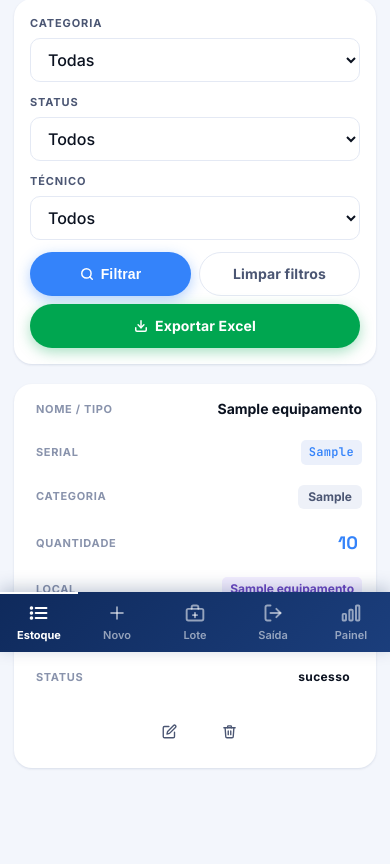
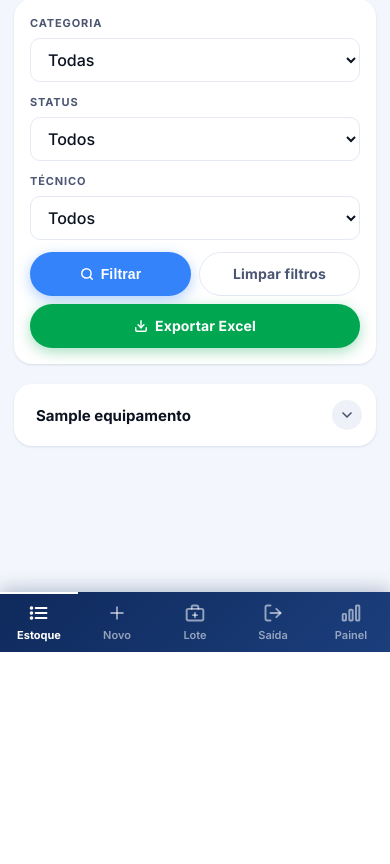
Before and after one commit to vitto2/estoque-gerenciador, a Flask app: page /equipamentos/ in a window 390 px wide. Shown: the part 192-1056 px from the top of the page. After the commit the page ends 844 px from the top, so only its background shows below. Run offline with Flask 3, Linux system fonts and the light colour scheme; tables that the repository leaves empty hold one stand-in row (values such as "Sample post").

Commit message:
Cards da listagem mobile ficam compactos por padrão (expandem ao tocar)
Cada equipamento agora aparece só como uma linha (nome + seta) na
listagem mobile, em vez do cartão inteiro sempre aberto com todos os
campos. Toca na seta pra expandir e ver serial, categoria, quantidade,
local, técnico, status e as ações de editar/excluir; toca de novo pra
recolher. A faixa de cor por status (borda esquerda) continua visível
mesmo com o card recolhido, então ainda dá pra escanear a lista pela
cor sem precisar expandir nada.

- Célula "Nome/Tipo" ganha um botão de seta (só visível no mobile) que
  alterna a classe "expandido" na linha via JS
- Demais células (exceto Ticket Jira e Registrado em, que já ficavam
  ocultas) recebem a classe "detalhe-mobile": escondidas por padrão,
  mostradas apenas quando a linha está expandida
- Nenhuma mudança no desktop — a tabela completa continua igual, a
  seta não aparece fora do breakpoint mobile

Testado: estado colapsado por padrão, expansão isolada por linha (as
outras continuam recolhidas), seta gira ao expandir/recolher, zero
setas visíveis em viewport desktop, suíte de regressão completa
(cadastro, edição, exclusão com senha, painel) revalidada.

Co-Authored-By: Claude Sonnet 4.6 <noreply@anthropic.com>
Claude-Session: https://claude.ai/code/session_01MuMM1ogfEvd7K1ZwwraziY

```diff
--- a/static/css/style.css
+++ b/static/css/style.css
@@ -552,6 +552,9 @@ input:focus {
 .acoes a:hover       { background: var(--ml-blue-light);  color: var(--ml-blue); text-decoration: none; }
 .acoes button:hover  { background: var(--ml-red-light);   color: var(--ml-red); }
 .form-excluir { display: inline; margin: 0; }
+
+/* Seta de expandir/recolher é só um recurso do cartão mobile */
+.btn-expandir-mobile { display: none; }
 
 /* ── EMPTY STATE ─────────────────────────────────────────────────────────── */
 .estado-vazio {
@@ -1300,6 +1303,43 @@ button:focus-visible,
         flex-shrink: 0;
     }
     .tabela-estoque td.col-mobile-oculta { display: none; }
+
+    /* Cartão compacto por padrão: só nome + seta. Detalhes (serial,
+       categoria, quantidade, local, técnico, status, ações) ficam
+       escondidos até o toque expandir a linha — evita que a lista fique
+       gigante quando há muitos equipamentos cadastrados. */
+    .tabela-estoque td.detalhe-mobile { display: none; }
+    .tabela-estoque tbody tr.expandido td.detalhe-mobile { display: flex; }
+
+    .tabela-estoque td.td-resumo-mobile {
+        border-bottom: none;
+        padding: 12px 0;
+    }
+    .tabela-estoque td.td-resumo-mobile::before { content: none; }
+    .tabela-estoque tbody tr.expandido td.td-resumo-mobile {
+        border-bottom: 1px solid #F2F2F2;
+    }
+    .tabela-estoque td.td-resumo-mobile .item-nome { font-size: 15px; }
+
+    .btn-expandir-mobile {
+        display: flex;
+        background: var(--neutral-bg);
+        border: none;
+        border-radius: 50%;
+        width: 30px;
+        height: 30px;
+        align-items: center;
+        justify-content: center;
+        color: var(--text-secondary);
+        flex-shrink: 0;
+        cursor: pointer;
+        padding: 0;
+        transition: background var(--transition), transform var(--transition);
+    }
+    .btn-expandir-mobile:active { transform: scale(0.92); }
+    .seta-expandir { transition: transform 0.2s ease; }
+    .tabela-estoque tbody tr.expandido .seta-expandir { transform: rotate(180deg); }
+
     .tabela-estoque td.col-acoes-mobile {
         justify-content: center;
         gap: 20px;
--- a/templates/listagem.html
+++ b/templates/listagem.html
@@ -81,8 +81,15 @@
         <tbody>
             {% for item in itens %}
             <tr data-status="{{ item.status_slug }}">
-                <td data-label="Nome / Tipo"><span class="item-nome">{{ item.nome }}</span></td>
-                <td data-label="Serial">
+                <td data-label="Nome / Tipo" class="td-resumo-mobile">
+                    <span class="item-nome">{{ item.nome }}</span>
+                    <button type="button" class="btn-expandir-mobile" onclick="alternarDetalhesEquipamento(this)" aria-label="Ver detalhes">
+                        <svg class="seta-expandir" width="16" height="16" viewBox="0 0 24 24" fill="none" stroke="currentColor" stroke-width="2.5" stroke-linecap="round" stroke-linejoin="round">
+                            <polyline points="6 9 12 15 18 9"/>
+                        </svg>
+                    </button>
+                </td>
+                <td data-label="Serial" class="detalhe-mobile">
                     {% if item.serial %}
                         <span class="item-serial">{{ item.serial }}</span>
                     {% else %}
@@ -96,21 +103,21 @@
                         <span class="item-sem-serial">—</span>
                     {% endif %}
                 </td>
-                <td data-label="Categoria"><span class="item-categoria">{{ item.categoria }}</span></td>
-                <td data-label="Quantidade"><span class="item-qtd">{{ item.quantidade }}</span></td>
+                <td data-label="Categoria" class="detalhe-mobile"><span class="item-categoria">{{ item.categoria }}</span></td>
+                <td data-label="Quantidade" class="detalhe-mobile"><span class="item-qtd">{{ item.quantidade }}</span></td>
                 <td data-label="Registrado em" class="col-mobile-oculta"><span class="item-data">{{ item.data_registro.strftime('%d/%m/%Y %H:%M') }}</span></td>
-                <td data-label="Local">
+                <td data-label="Local" class="detalhe-mobile">
                     {% if item.local_armazenamento %}
                         <span class="item-local">{{ item.local_armazenamento }}</span>
                     {% else %}
                         <span class="item-sem-serial">—</span>
                     {% endif %}
                 </td>
-                <td data-label="Técnico"><span class="item-tecnico">{{ item.tecnico_responsavel }}</span></td>
-                <td data-label="Status">
+                <td data-label="Técnico" class="detalhe-mobile"><span class="item-tecnico">{{ item.tecnico_responsavel }}</span></td>
+                <td data-label="Status" class="detalhe-mobile">
                     <span class="status-badge status-{{ item.status_slug }}" title="{{ status_descricao(item.status) }}">{{ item.status }}</span>
                 </td>
-                <td class="acoes col-acoes-mobile">
+                <td class="acoes col-acoes-mobile detalhe-mobile">
                     <a href="{{ url_for('equipamentos.editar', item_id=item.id) }}" title="Editar equipamento">
                         <svg width="15" height="15" viewBox="0 0 24 24" fill="none" stroke="currentColor" stroke-width="2.2" stroke-linecap="round" stroke-linejoin="round">
                             <path d="M11 4H4a2 2 0 0 0-2 2v14a2 2 0 0 0 2 2h14a2 2 0 0 0 2-2v-7"/>
@@ -152,6 +159,11 @@
 {% endif %}
 
 <script>
+function alternarDetalhesEquipamento(botao) {
+    const linha = botao.closest('tr');
+    linha.classList.toggle('expandido');
+}
+
 function confirmarExclusao(form, nome) {
     const senha = window.prompt('Para excluir "' + nome + '", digite a senha de confirmação:');
     if (senha === null) return false;
```
